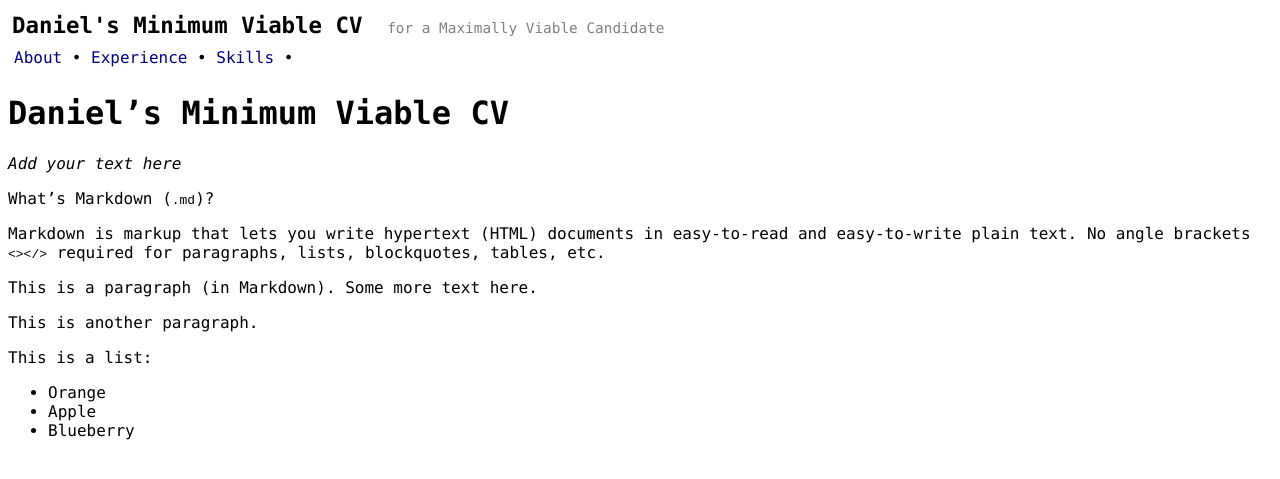
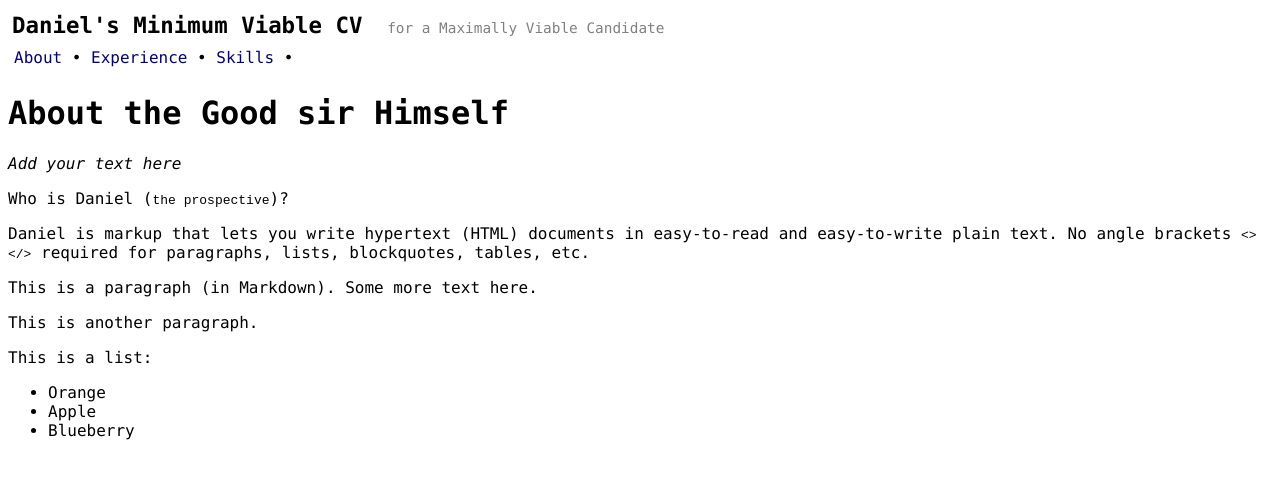
Before and after one commit to twinmystery/cv, a Jekyll site: the page built from index.md, in a window 1280 px wide. Shown: the top 479 px of the page. Built offline with Jekyll 4.4.1, drawn with Linux system fonts in a browser that asks for light colours.

Commit message:
Update index.md
for jokes

```diff
--- a/index.md
+++ b/index.md
@@ -1,6 +1,6 @@
 ---
 layout: default
-title:  Daniel's Minimum Viable CV
+title:  About the Good sir Himself
 ---
 
 # {{ page.title }}
@@ -9,9 +9,9 @@ title:  Daniel's Minimum Viable CV
 _Add your text here_
 
 
-What's Markdown (`.md`)?
+Who is Daniel (`the prospective`)?
 
-Markdown is markup that lets you write hypertext (HTML) documents
+Daniel is markup that lets you write hypertext (HTML) documents
 in easy-to-read and easy-to-write plain text.
 No angle brackets `<></>` required for
 paragraphs, lists, blockquotes, tables, etc.
```
